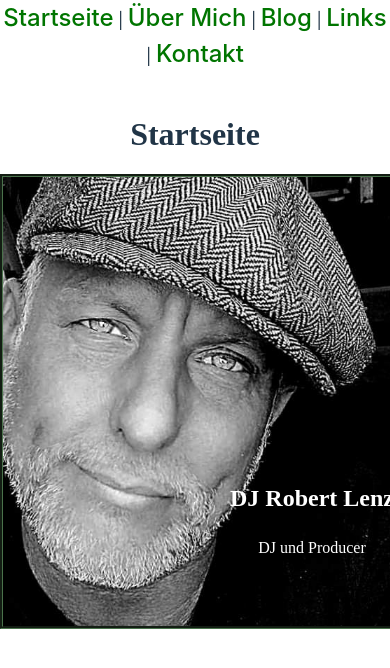
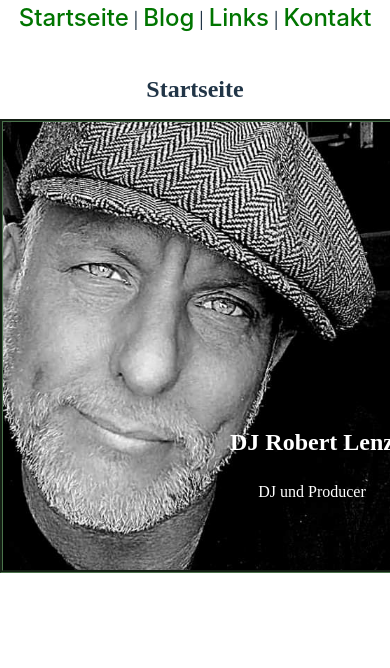
Before and after one commit to AGBDev/RobertWebsite, a Svelte app: page / in a window 390 px wide. Shown: the top 668 px of the page. Built offline with nearby package versions, Linux system fonts and the light colour scheme.

Commit message:
improved mobile css and stuff

```diff
--- a/src/App.svelte
+++ b/src/App.svelte
@@ -20,7 +20,7 @@
     let links: NavBarLink[] = [];
 
     links.push({text: "Startseite", url: "/", tooltip: "Zur Startseite", component: Home});
-    links.push({text: "Über Mich", url: "/about", tooltip: "Über Mich", component: About});
+    // links.push({text: "Über Mich", url: "/about", tooltip: "Über Mich", component: About});
     links.push({text: "Blog", url: "/blog", tooltip: "", component: Blog});
     links.push({text: "Links", url: "/links", tooltip: "Lese den Blog", component: Links});
     links.push({text: "Kontakt", url: "/contact", tooltip: "Kantaktaufnahme", component: Contact});
--- a/src/app.css
+++ b/src/app.css
@@ -65,6 +65,18 @@ nav {
 .sitesubheader {
   font-size: 150%;
   font-family: 'Times New Roman', Times, serif;
+}
+
+@media screen and (max-width: 481px) {
+  .siteheader {
+      font-size: 150%;
+      font-family: 'Times New Roman', Times, serif;
+    }
+
+    .sitesubheader {
+      font-size: 100%;
+      font-family: 'Times New Roman', Times, serif;
+    }
 }
 
 nav a {
--- a/src/lib/pages/about/About.svelte
+++ b/src/lib/pages/about/About.svelte
@@ -1,9 +1,20 @@
+<script lang="ts">
+    let lines: string[] = [];
+
+    lines.push("Soos");
+    lines.push("Soos");
+</script>
+
+
 <div>
     <h1 class="siteheader">Über mich</h1>
-    <h2 class="sitesubheader">
+    {#each lines as line}
+        <h2 class="sitesubheader">{line}</h2>
+    {/each}
+    <!-- <h2 class="sitesubheader">
         Hallo, meine Name ist Robert Lenz.
     </h2>
     <h2 class="sitesubheader">
         Ich bin DJ und Producer aus dem Raum Aachen.
-    </h2>
+    </h2> -->
 </div>
```
